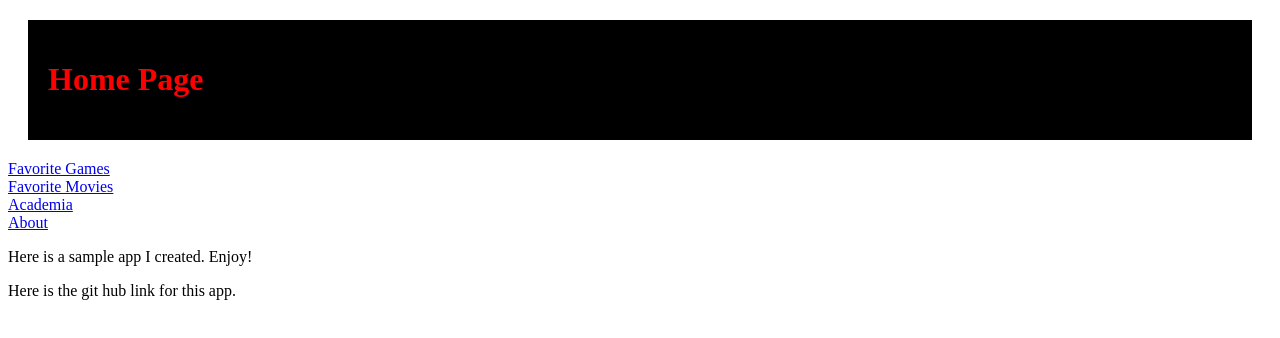
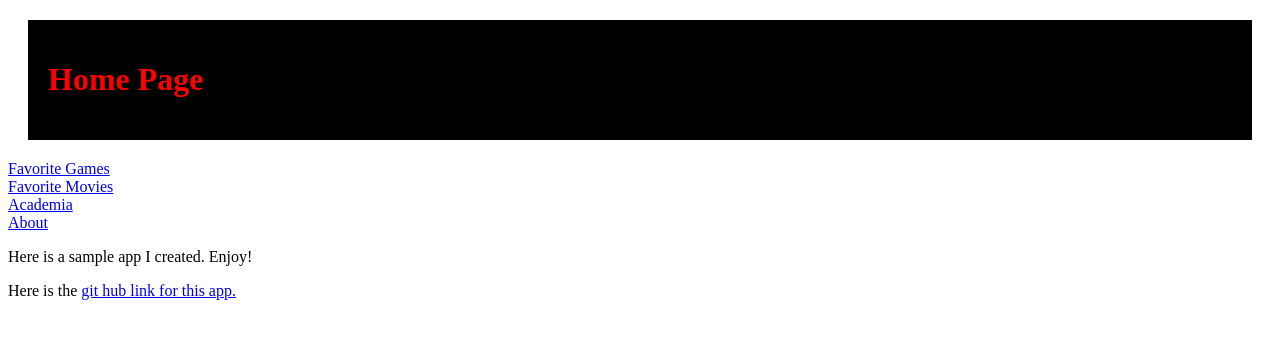
Before and after one commit to jrclontz/MySite, a plain HTML site: page index.html in a window 1280 px wide. Drawn offline with Linux system fonts and the light colour scheme.

Commit message:
Added the GitHub Link to the index.
Added the GitHub link for the project.

```diff
--- a/index.html
+++ b/index.html
@@ -24,7 +24,7 @@
 <section>
 <p>Here is a sample app I created.  Enjoy!</p>
 
-<p>Here is the git hub link for this app.</P>
+<p>Here is the <a href="https://github.com/jrclontz/MySite.git">git hub link for this app.</a></P>
 </section>
 
 </body>
```
